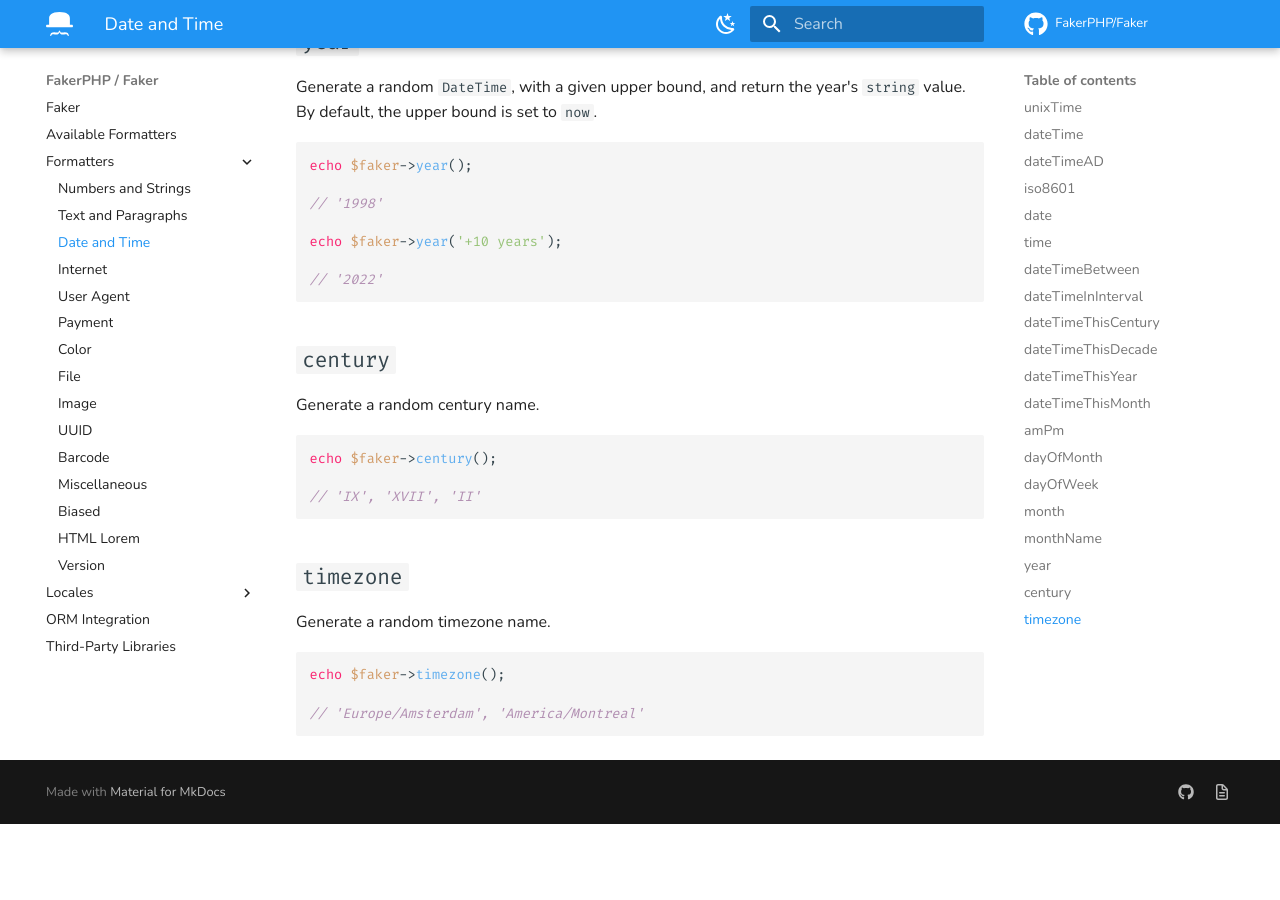
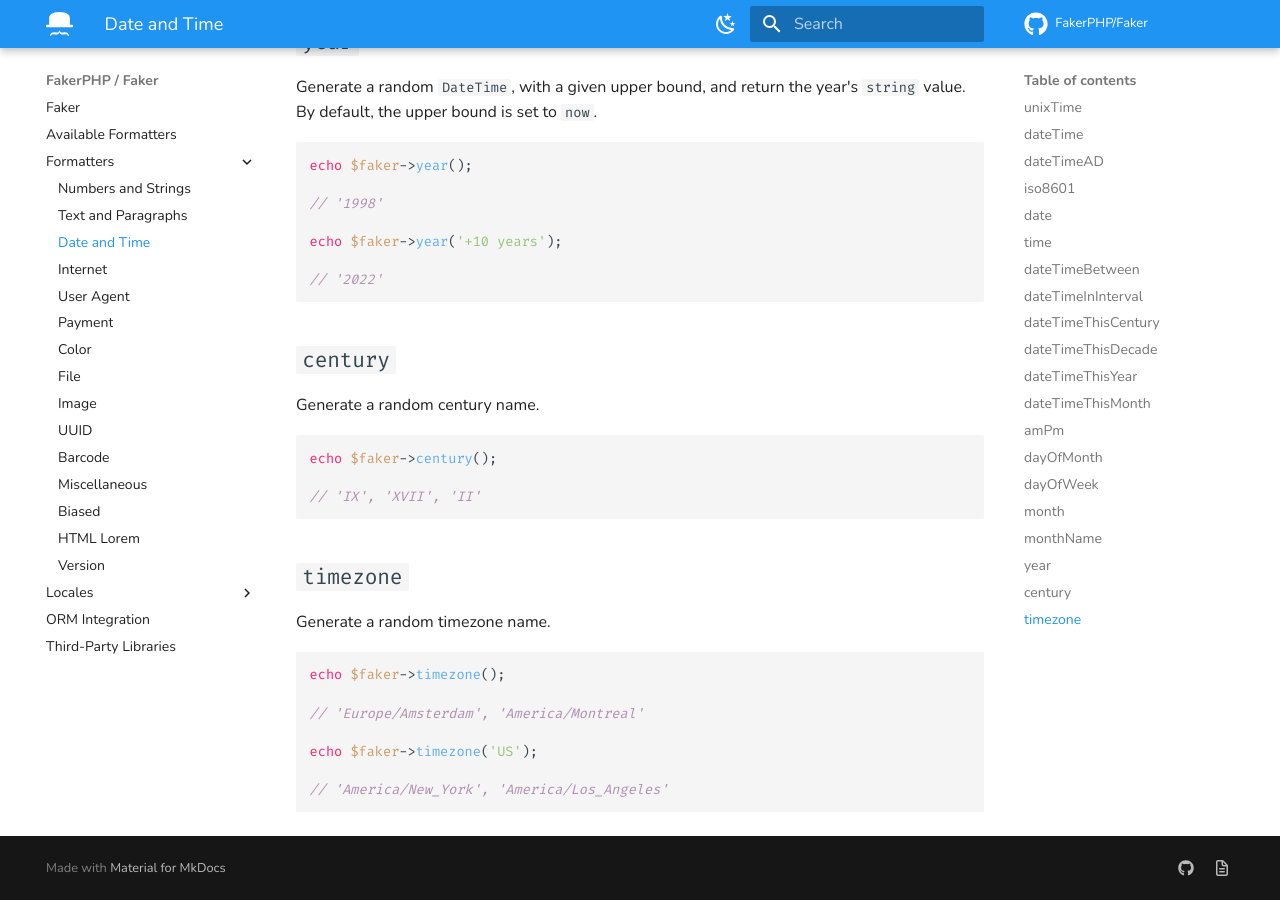
Before and after one commit to FakerPHP/fakerphp.github.io, an MkDocs documentation site: the page built from docs/formatters/date-and-time.md, in a window 1280 px wide and 900 px high, scrolled down 5787 px. Built offline with MkDocs 1.6.1 and Material for MkDocs 9.7.7, drawn with Linux system fonts in a browser that asks for light colours; nearby versions of some CDN libraries; comment, search, counter and statistics services are not loaded; before the commit the page ends 6611 px from its top, so only the background shows below that.

Commit message:
Support filtering timezones by country code (#67)

````diff
--- a/docs/formatters/date-and-time.md
+++ b/docs/formatters/date-and-time.md
@@ -293,4 +293,8 @@ Generate a random timezone name.
 echo $faker->timezone();
 
 // 'Europe/Amsterdam', 'America/Montreal'
+
+echo $faker->timezone('US');
+
+// 'America/New_York', 'America/Los_Angeles'
 ```
````
